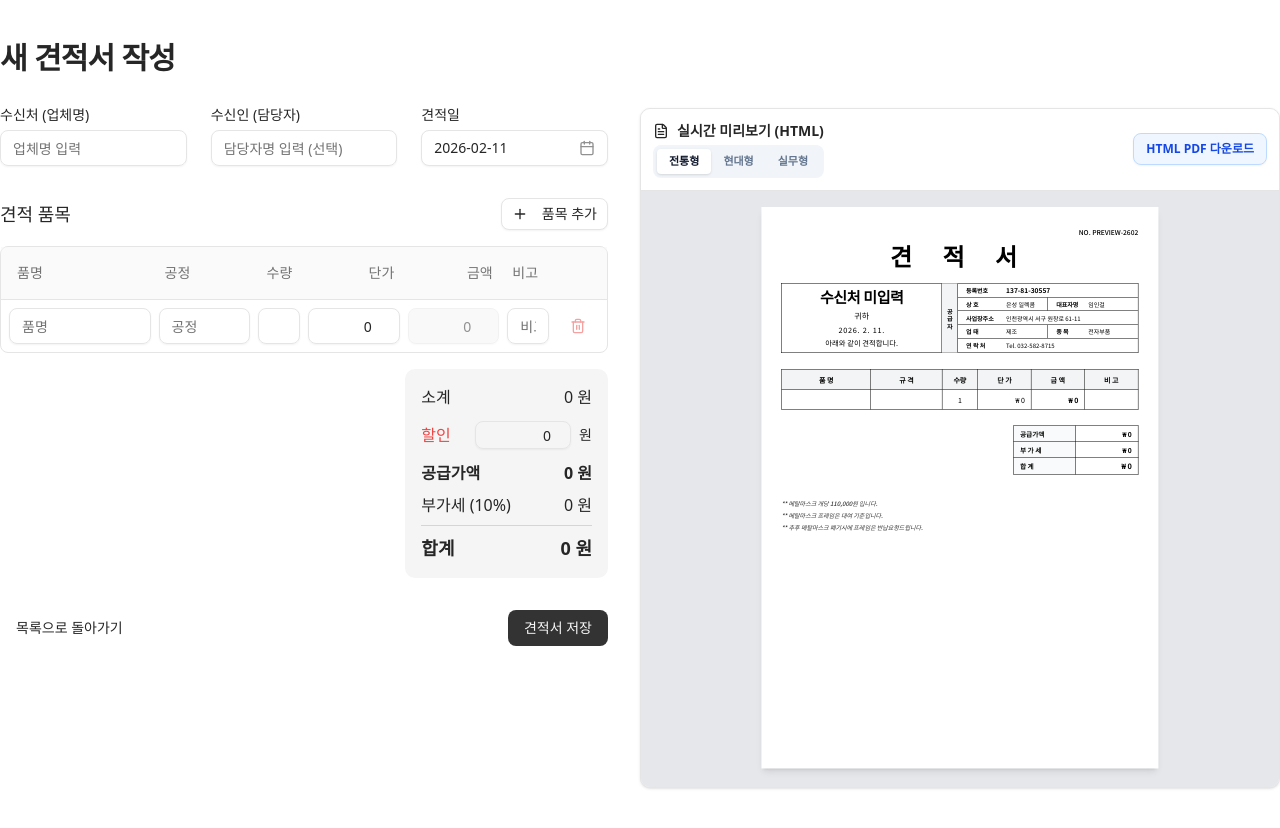
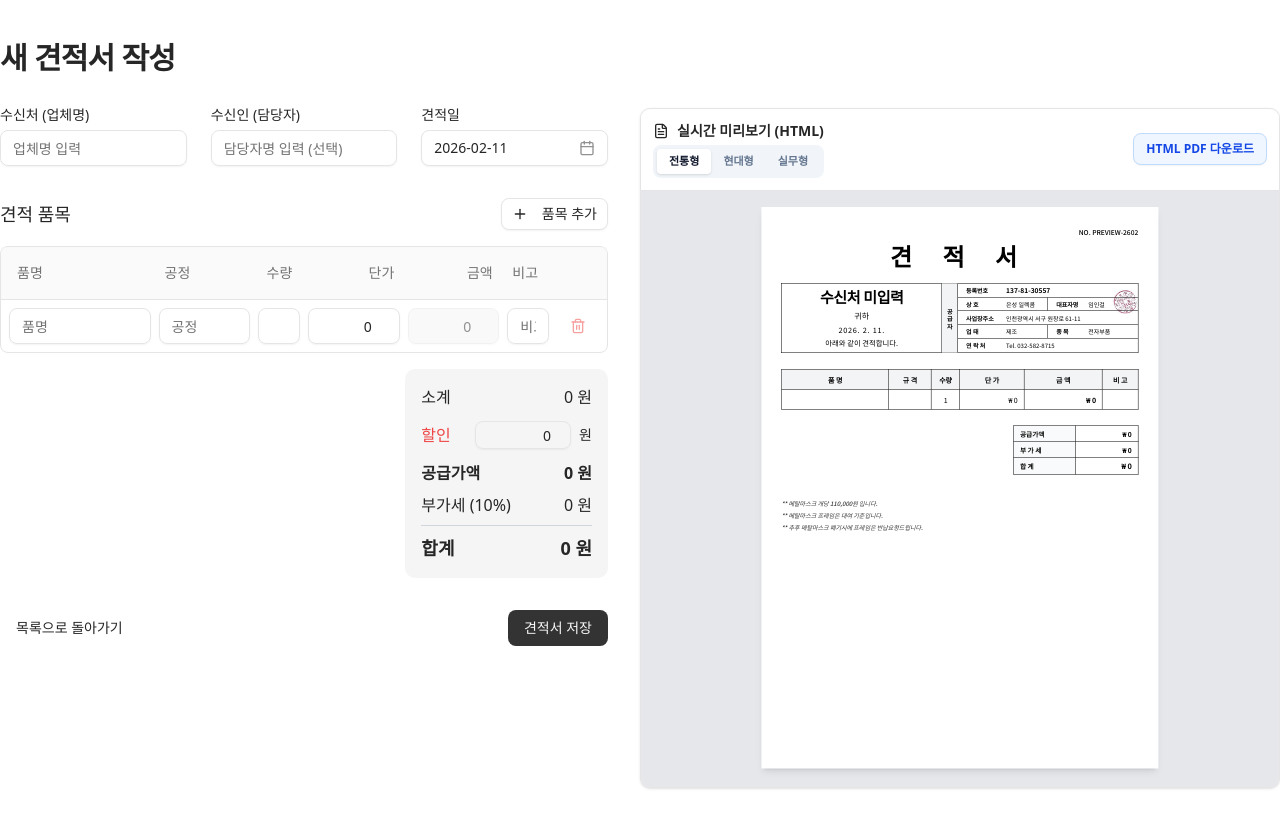
Before and after one commit to soljeong/qou-app, a Next.js app: page /quotes/new in a window 1280 px wide. Built offline with nearby package versions, Linux system fonts and the light colour scheme.

Commit message:
직인 이미지 추가

```diff
--- a/src/components/quote/QuoteHTMLPreview.tsx
+++ b/src/components/quote/QuoteHTMLPreview.tsx
@@ -62,9 +62,16 @@ export const QuoteHTMLPreview = forwardRef<HTMLDivElement, QuoteHTMLPreviewProps
                                 <span className="w-20 font-bold shrink-0">상 호</span>
                                 <span>은성 일렉콤</span>
                             </div>
-                            <div className="flex flex-1 items-center px-4 h-full">
+                            <div className="flex flex-1 items-center px-4 h-full relative">
                                 <span className="w-16 font-bold shrink-0">대표자명</span>
                                 <span>임인걸</span>
+                                {/* Seal image overlapping */}
+                                <img
+                                    src="/images/seal.jpeg"
+                                    alt="직인"
+                                    className="absolute right-2 top-1/2 -translate-y-1/2 h-12 opacity-90 mix-blend-multiply pointer-events-none"
+                                    style={{ transform: 'translateY(-10%) translateX(10px)' }}
+                                />
                             </div>
                         </div>
                         <div className="flex h-1/5 border-b border-black items-center px-4">
@@ -93,12 +100,12 @@ export const QuoteHTMLPreview = forwardRef<HTMLDivElement, QuoteHTMLPreviewProps
             <table className="w-full table-fixed border-collapse border border-black text-sm mb-6 classic-table">
                 <thead>
                     <tr className="bg-gray-100 font-bold border-b border-black text-center h-10">
-                        <th className="w-[25%] border-r border-black font-bold">품 명</th>
-                        <th className="w-[20%] border-r border-black font-bold">규 격</th>
-                        <th className="w-[10%] border-r border-black font-bold text-center">수량</th>
-                        <th className="w-[15%] border-r border-black font-bold text-center">단 가</th>
-                        <th className="w-[15%] border-r border-black font-bold text-center">금 액</th>
-                        <th className="w-[15%] border-black font-bold text-center">비 고</th>
+                        <th className="w-[30%] border-r border-black font-bold">품 명</th>
+                        <th className="w-[12%] border-r border-black font-bold">규 격</th>
+                        <th className="w-[8%] border-r border-black font-bold text-center">수량</th>
+                        <th className="w-[18%] border-r border-black font-bold text-center">단 가</th>
+                        <th className="w-[22%] border-r border-black font-bold text-center">금 액</th>
+                        <th className="w-[10%] border-black font-bold text-center">비 고</th>
                     </tr>
                 </thead>
                 <tbody>
```
Also changed, not shown: public/images/seal.jpeg (added).
